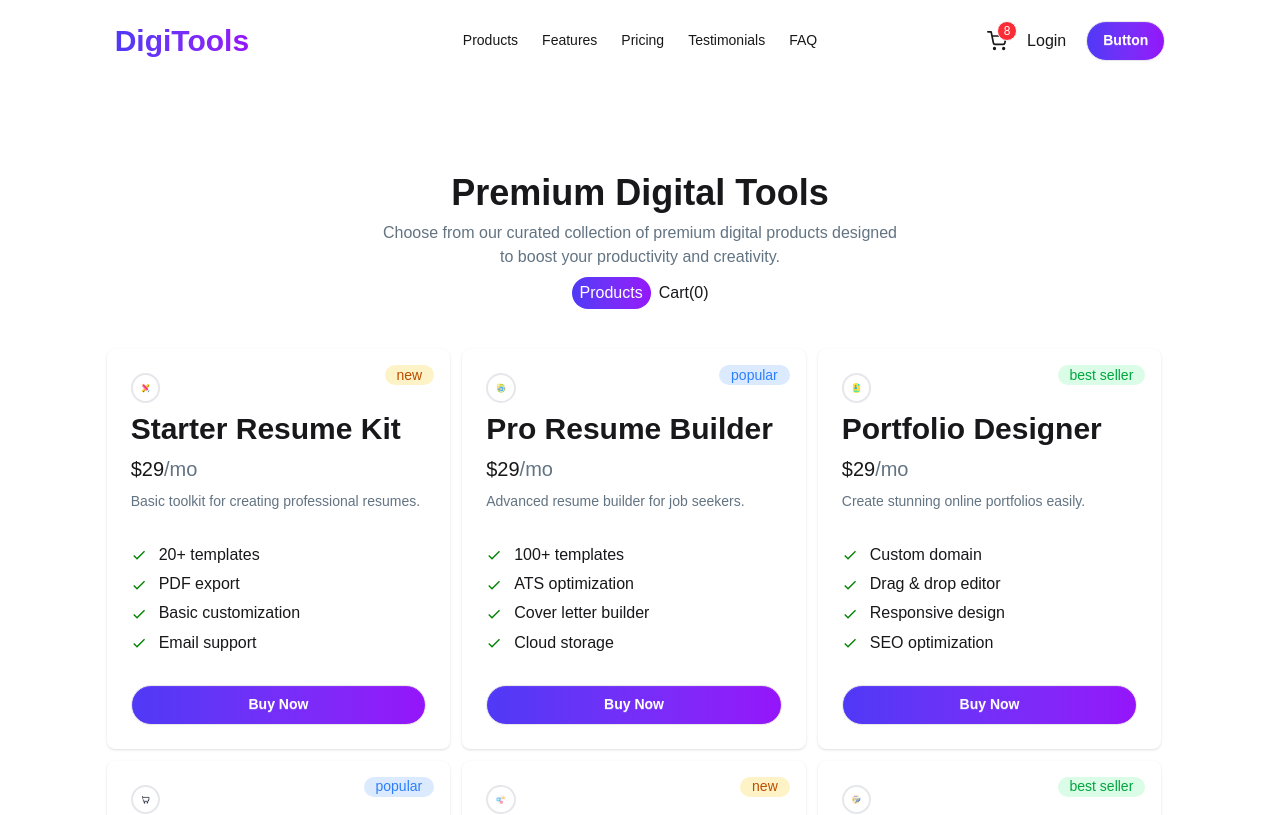
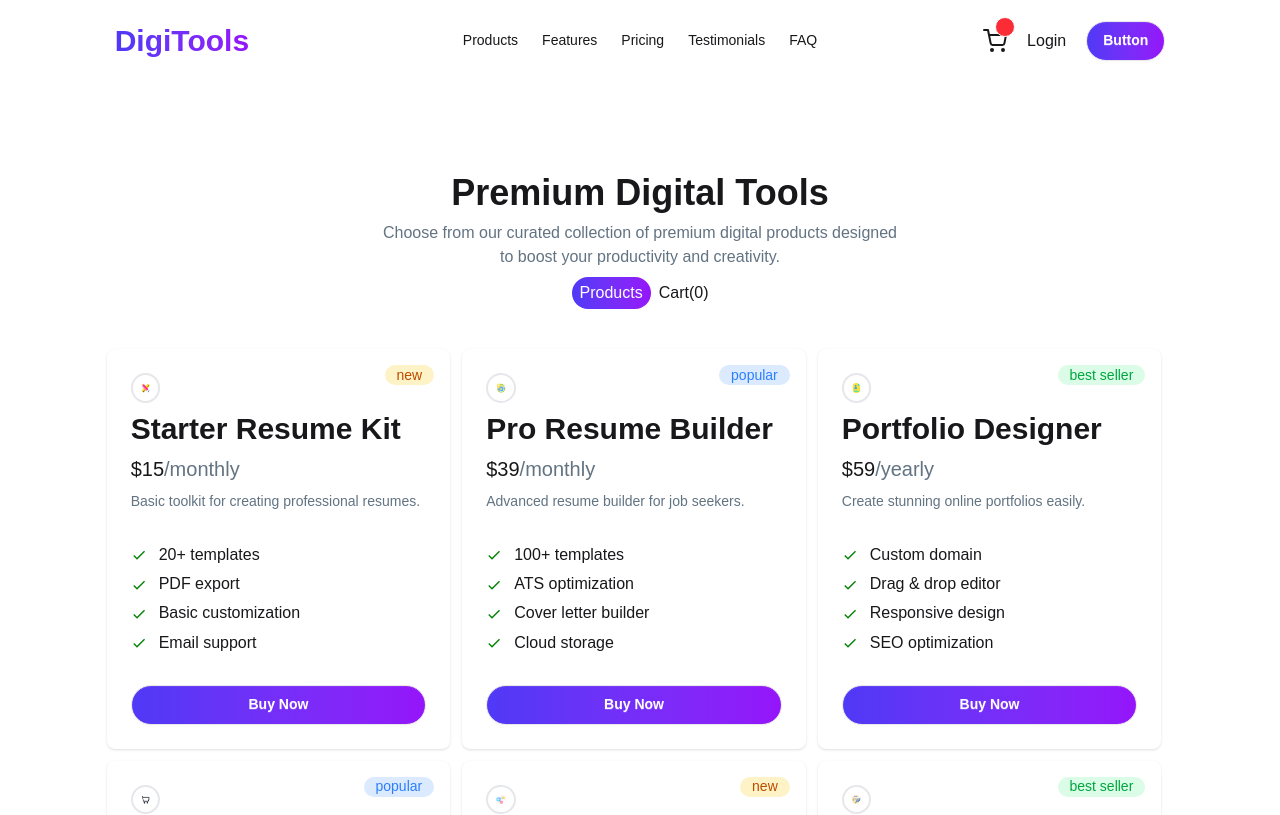
Before and after one commit to rahul-tech1234/digitools-platform-2-, a React (Vite) app: page / in a window 1280 px wide. Shown: the top 815 px of the page. Built offline with nearby package versions, Linux system fonts and the light colour scheme.

Commit message:
conpleate orice component with click event habdeler

```diff
--- a/src/App.jsx
+++ b/src/App.jsx
@@ -1,4 +1,4 @@
-import { Suspense } from 'react';
+import { Suspense, useState } from 'react';
 import './App.css'
 import NavBar from './components/NavBar/NavBar';
 import Products from "./components/Prices/Products";
@@ -8,11 +8,12 @@ const fetchPrice=async()=>{
 }
 function App() {
   const PricePromise=fetchPrice();
+  const [addCard,setAddCard]=useState([]);
   return (
     <>
     <Suspense fallback={<span className="loading loading-dots loading-xl"></span>}>
-    <NavBar></NavBar>
-    <Products PricePromise={PricePromise}></Products>
+    <NavBar addCard={addCard}></NavBar>
+    <Products PricePromise={PricePromise} setAddCard={setAddCard} addCard={addCard}></Products>
     </Suspense>
     </>
   )
--- a/src/components/NavBar/NavBar.jsx
+++ b/src/components/NavBar/NavBar.jsx
@@ -1,6 +1,7 @@
 import { FiShoppingCart } from "react-icons/fi";
-const NavBar = () => {
-    return (
+const NavBar = ({addCard}) => {
+//console.log(addCard.length)
+  return (
         <div className="navbar bg-base-100 w-10/12 mx-auto mt-2">
   <div className="navbar-start">
     <div className="dropdown">
@@ -31,11 +32,9 @@ const NavBar = () => {
     </ul>
   </div>
   <div className="navbar-end gap-5">
-
-
-        <div className="indicator">
-          <FiShoppingCart className="size-5"/>
-          <span className="badge badge-sm indicator-item bg-red-500 text-white w-5 h-5 text-center rounded-full">8</span>
+            <div className={`${addCard.lenght===0?"":"indicato"} relative`}>
+          <FiShoppingCart className="size-6"/>
+          <span className={`${addCard.lenght===0?"bg-red-50":"indicator-item bg-red-500"} text-white w-5 h-5 text-center rounded-full badge badge-sm absolute -top-3 -right-2 `}>{addCard.length===0?"":addCard.length}</span>
         </div>
 
 
--- a/src/components/Prices/Products.jsx
+++ b/src/components/Prices/Products.jsx
@@ -1,10 +1,10 @@
 import { use, useState } from "react";
 import SingleProducts from "../SingleProducts/SingleProducts";
-//import SingleCard from "../SingleCard/SingleCard";
-const Products = ({PricePromise}) => {
+import SingleCard from "../SingleCard/SingleCard";
+const Products = ({PricePromise,addCard,setAddCard}) => {
     const PriceData=use(PricePromise);
-    const [selectbtn,setSelectbtn]=useState("Products")
-    //console.log(PriceData);
+    const [selectbtn,setSelectbtn]=useState("Products");
+    const [total,setTotal]=useState(0);
     return (
         <div className="mt-25 w-10/12 mx-auto">
             <div className="space-y-2 text-center">
@@ -15,17 +15,23 @@ const Products = ({PricePromise}) => {
                     ?"bg-linear-to-r from-[#4F39F6] to-[#9514FA] rounded-4xl text-white px-2 py-1":""}`} onClick={()=>{setSelectbtn("Products")}}>Products</button>
                     <button className={`${selectbtn==="Cart"
                     ?"bg-linear-to-r from-[#4F39F6] to-[#9514FA] rounded-4xl text-white px-3 py-1"
-                        :""}`} onClick={()=>{setSelectbtn("Cart")}}>Cart(0)</button>
+                        :""}`} onClick={()=>{setSelectbtn("Cart")}}>Cart({addCard.length})</button>
                 </div>
             </div>
-            <div className="grid md:grid-cols-3 space-x-3 space-y-3 mt-10">
+            <div className="">
+
+
             {
-                PriceData.map(Data=>{
-                   return(
-                    //<h1>Data.name</h1>
-                     <SingleProducts key={Data.id} Data={Data}></SingleProducts>
-                   );
-                })
+                selectbtn==="Products"
+                ?<SingleProducts PriceData={PriceData}
+                addCard={addCard}
+                setAddCard={setAddCard}
+                total={total}
+                setTotal={setTotal}></SingleProducts>
+                :<SingleCard total={total}
+                addCard={addCard}
+                setTotal={setTotal}
+                setAddCard={setAddCard} ></SingleCard>
             }
         </div>
         </div>
--- a/src/components/SingleCard/SingleCard.jsx
+++ b/src/components/SingleCard/SingleCard.jsx
@@ -1,8 +1,54 @@
-const SingleCard = () => {
+import { toast } from "react-toastify";
+toast
+const SingleCard = ({total,addCard,setTotal,setAddCard}) => {
+   const removeCard=(select)=>{
+        const filterCard=addCard.filter(delet=>select.name!==delet.name);
+        setTotal(total-select.price);
+        //console.log(select.price)
+        //console.log(filterCard);
+        setAddCard(filterCard);
+        toast.warning("Remove this Card form your card");
+   };
+   const clearAllData=()=>{
+        setAddCard([]);
+        setTotal(0);
+        toast.error("Remove All Data from this Cart!");
+   }
     return (
-        <div>
-            SingleCard
+        <div className="card card-border bg-base-300 mt-4">
+  <div className="card-body space-y-3">
+    <h2 className="card-title">Your Card</h2>
+   {
+    addCard.map(select=>{
+        return(
+            <div key={select.id} className="card-body bg-white rounded-2xl">
+            <div className="flex justify-between">
+            <div className="flex justyfy-start gap-4">
+            <img src={select.img} className="w-5" alt="" />
+            <div>
+            <h2 className="card-title">{select.name}</h2>
+            <p className="#627382">${select.price}</p>
+            </div>
+            </div>
+            <button className="text-[#FF3980]" onClick={()=>removeCard(select)}>Remove</button>
         </div>
+    </div>
+        );
+    })
+   }
+
+
+    <div className="flex gap-[80%]">
+        <p className="text-[#627382]">Total:</p>
+        <p>${total}</p>
+    </div>
+    <div>
+      <button className="
+      btn bg-linear-to-r from-[#4F39F6] to-[#9514FA]  text-white rounded-4xl w-11/12 mx-auto ml-6 " onClick={clearAllData}>Proceed to Checkout</button>
+      </div>
+
+  </div>
+</div>
     );
 };
 
--- /dev/null
+++ b/src/components/SingleProductCard/SingleProductCard.jsx
@@ -0,0 +1,53 @@
+import { useState } from "react";
+import { MdDone } from "react-icons/md";
+import { toast } from "react-toastify";
+const SingleProductCard = ({Data,setAddCard,addCard,total,setTotal}) => {
+  //console.log(Data.price)
+  const [isSelected,setIsSelected]=useState(false);
+    const handleClick=()=>{
+        setIsSelected(true);
+        setAddCard([...addCard,Data])
+        setTotal(total+Data.price);
+        toast.success("Added To cart");
+
+        //console.log(addCard);
+    }
+
+    return (
+          <div className="card bg-base-100 shadow-sm">
+  <div className="card-body">
+    <span className={`badge badge-xs border-none ${Data.tag==="new"?"bg-amber-100 text-[#BB4D00]":
+    Data.tag==="popular"?"bg-blue-100 text-blue-500":"bg-green-100 text-green-600"}
+    rounded-full px-3 py-2.5 text-[14px] badge-warning absolute top-4 right-4`}>{Data.tag}</span>
+
+    <img src={Data.img} alt="" className="w-[10%] border-2 border-gray-200 rounded-full  p-2" />
+
+
+      <h2 className="text-3xl font-bold">{Data.name}</h2>
+      <span className="text-xl">${Data.price}<span className="text-[#627382]">/{Data.period}</span></span>
+      <p className="text-[#627382]">{Data.description}</p>
+
+    <ul className="mt-6 flex flex-col gap-2 text-xs">
+    {
+        Data.features.map((list,i)=>{
+            return(
+                <li key={i}>
+        <span className="text-[16px] text-[##627382]"><MdDone className="size-4 text-[green] inline-block mr-3 " />{list}</span>
+      </li>
+
+            );
+        })
+    }
+
+    </ul>
+    <div className="mt-6">
+      <button className=
+      {`btn btn-block ${isSelected===true?"bg-green-500":"bg-linear-to-r from-[#4F39F6] to-[#9514FA]"} text-[white] rounded-4xl`} onClick={handleClick}>{isSelected===true?<span>
+        <MdDone className="size-4 text-[white] inline-block mr-3 " />Added To cart</span>:"Buy Now"}</button>
+    </div>
+  </div>
+</div>
+    );
+};
+
+export default SingleProductCard;
--- a/src/components/SingleProducts/SingleProducts.jsx
+++ b/src/components/SingleProducts/SingleProducts.jsx
@@ -1,39 +1,24 @@
-import { MdDone } from "react-icons/md";
-const SingleProducts = ({Data}) => {
-    console.log(Data)
+//import { useState } from "react";
+//import { MdDone } from "react-icons/md";
+import SingleProductCard from "../SingleProductCard/SingleProductCard";
+const SingleProducts = ({PriceData,setAddCard,addCard,total,setTotal}) => {
+
     return (
-        <div className="card bg-base-100 shadow-sm">
-  <div className="card-body">
-    <span className={`badge badge-xs border-none ${Data.tag==="new"?"bg-amber-100 text-[#BB4D00]":
-    Data.tag==="popular"?"bg-blue-100 text-blue-500":"bg-green-100 text-green-600"}
-    rounded-full px-3 py-2.5 text-[14px] badge-warning absolute top-4 right-4`}>{Data.tag}</span>
-
-    <img src={Data.img} alt="" className="w-[10%] border-2 border-gray-200 rounded-full  p-2" />
-
-
-      <h2 className="text-3xl font-bold">{Data.name}</h2>
-      <span className="text-xl">$29<span className="text-[#627382]">/mo</span></span>
-      <p className="text-[#627382]">{Data.description}</p>
-
-    <ul className="mt-6 flex flex-col gap-2 text-xs">
-    {
-        Data.features.map((list,i)=>{
+        <div className="grid md:grid-cols-3 space-x-3 space-y-3 mt-10">
+      {
+        PriceData.map(Data=>{
             return(
-                <li key={i}>
-        <span className="text-[16px] text-[##627382]"><MdDone className="size-4 text-[green] inline-block mr-3 " />{list}</span>
-      </li>
-
-            );
+                <SingleProductCard
+                key={Data.id}
+                Data={Data}
+                setAddCard={setAddCard}
+                addCard={addCard}
+                total={total}
+                setTotal={setTotal}></SingleProductCard>
+            )
         })
-    }
-
-    </ul>
-    <div className="mt-6">
-      <button className=
-      "btn btn-block bg-linear-to-r from-[#4F39F6] to-[#9514FA] text-[white] rounded-4xl">Buy Now</button>
-    </div>
-  </div>
-</div>
+      }
+      </div>
     );
 };
 
--- a/src/main.jsx
+++ b/src/main.jsx
@@ -1,11 +1,12 @@
 import { StrictMode } from 'react'
 import { createRoot } from 'react-dom/client'
 import './index.css'
-
+import { ToastContainer} from 'react-toastify';
 import App from './App.jsx'
 
 createRoot(document.getElementById('root')).render(
   <StrictMode>
     <App />
+     <ToastContainer />
   </StrictMode>,
 )
```
